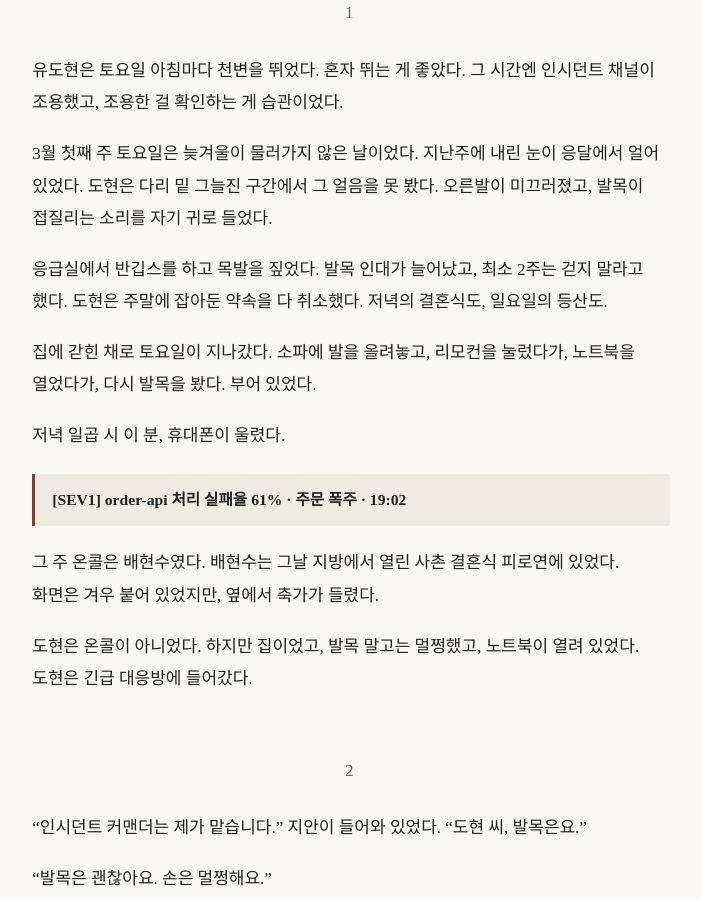
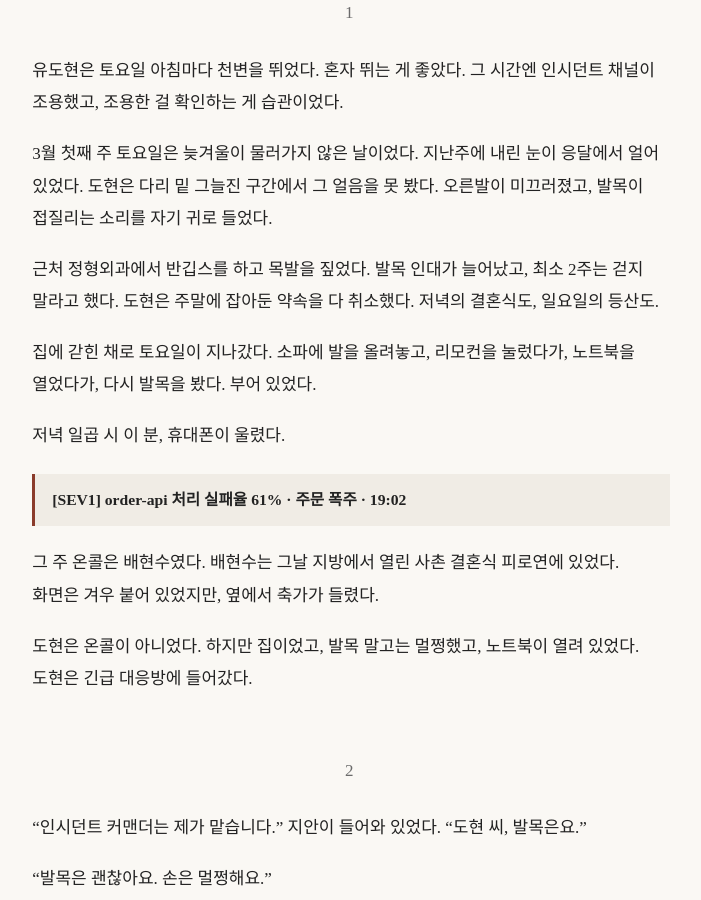
Before and after one commit to benelog/postmortem, a Jekyll site: the page built from _episodes/episode-11.md, in a window 1280 px wide and 900 px high, scrolled down 733 px. Shown: the whole window, without its empty margins (289-990 px from the left). Built offline with Jekyll 4.4.1, drawn with Linux system fonts in a browser that asks for light colours.

Commit message:
11화 수정: 응급실 대신 근처 정형외과로 완화

```diff
--- a/_episodes/episode-11.md
+++ b/_episodes/episode-11.md
@@ -14,7 +14,7 @@ layout: episode
 
 3월 첫째 주 토요일은 늦겨울이 물러가지 않은 날이었다. 지난주에 내린 눈이 응달에서 얼어 있었다. 도현은 다리 밑 그늘진 구간에서 그 얼음을 못 봤다. 오른발이 미끄러졌고, 발목이 접질리는 소리를 자기 귀로 들었다.
 
-응급실에서 반깁스를 하고 목발을 짚었다. 발목 인대가 늘어났고, 최소 2주는 걷지 말라고 했다. 도현은 주말에 잡아둔 약속을 다 취소했다. 저녁의 결혼식도, 일요일의 등산도.
+근처 정형외과에서 반깁스를 하고 목발을 짚었다. 발목 인대가 늘어났고, 최소 2주는 걷지 말라고 했다. 도현은 주말에 잡아둔 약속을 다 취소했다. 저녁의 결혼식도, 일요일의 등산도.
 
 집에 갇힌 채로 토요일이 지나갔다. 소파에 발을 올려놓고, 리모컨을 눌렀다가, 노트북을 열었다가, 다시 발목을 봤다. 부어 있었다.
 
```
